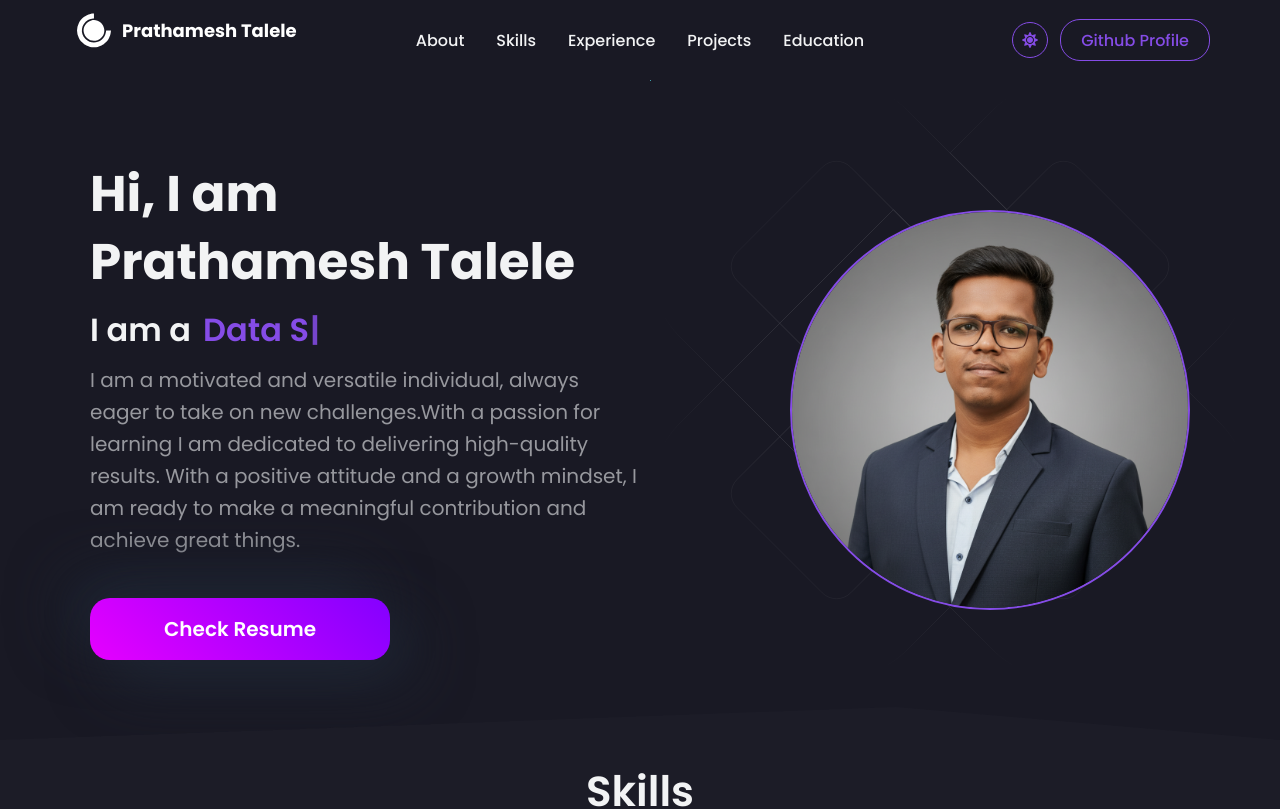
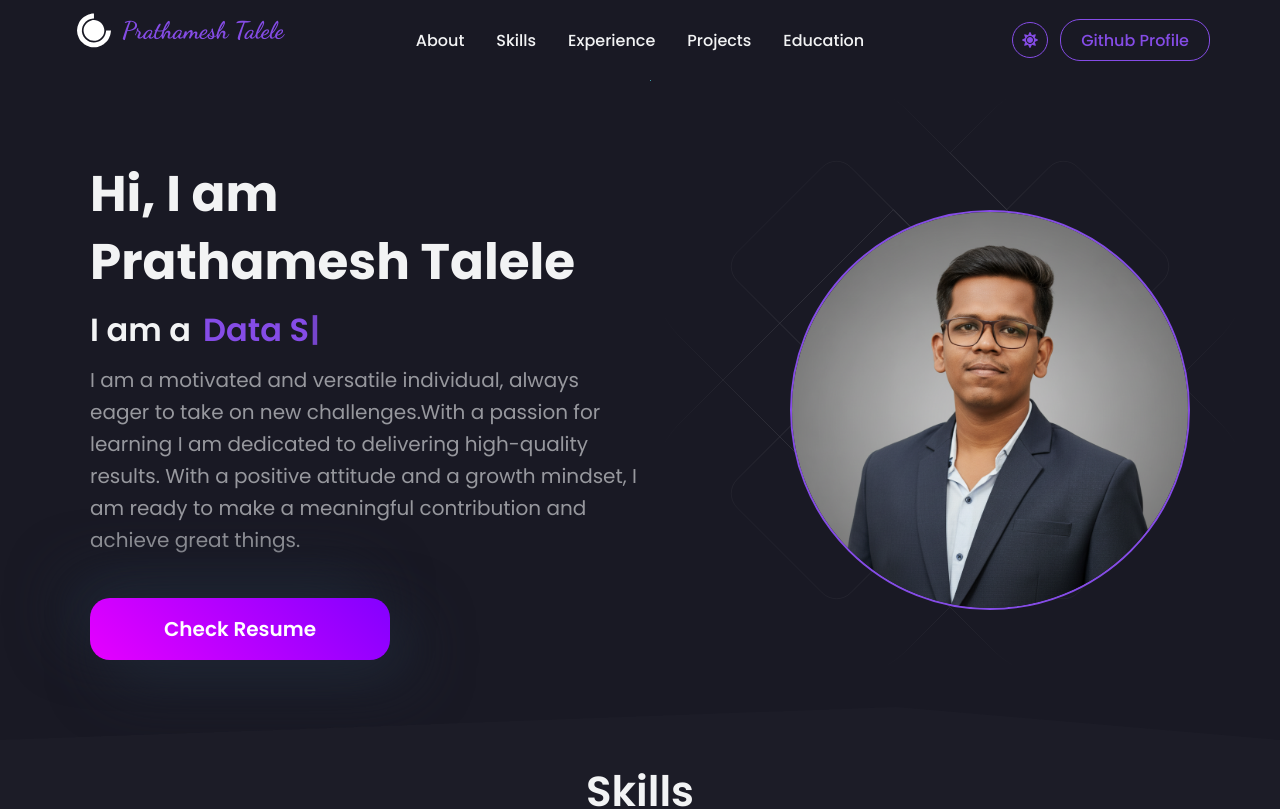
Before and after one commit to prathamesh9164/Portfolio, a React (Create React App) app: page / in a window 1280 px wide. Shown: the top 809 px of the page. Built offline with nearby package versions, Linux system fonts and the light colour scheme.

Commit message:
style: update navbar name font to Dancing Script for a more attractive look

```diff
--- a/src/App.css
+++ b/src/App.css
@@ -1,4 +1,6 @@
 @import url('https://fonts.googleapis.com/css2?family=Poppins:wght@100;200;300;400;500;600;700;800;900&display=swap');
+@import url('https://fonts.googleapis.com/css2?family=Dancing+Script:wght@400;700&family=Outfit:wght@100;200;300;400;500;600;700;800;900&display=swap');
+
 
 *{
     box-sizing: border-box;
--- a/src/components/Navbar/NavbarStyledComponent.js
+++ b/src/components/Navbar/NavbarStyledComponent.js
@@ -41,8 +41,11 @@
 export const Span = styled.div`
     padding: 0 4px;
     font-weight: bold;
-    font-size: 18px;
+    font-size: 24px;
+    font-family: 'Dancing Script', cursive;
+    color: ${({ theme }) => theme.primary};
 `;
+
 export const NavItems = styled.ul`
     width: 100%;
     display: flex;
```
